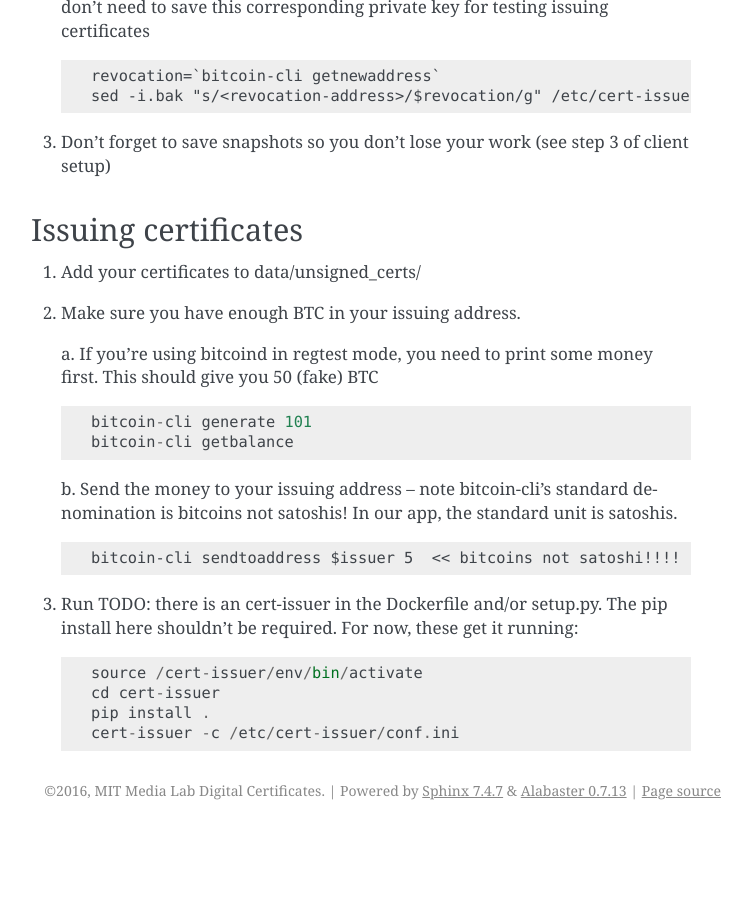
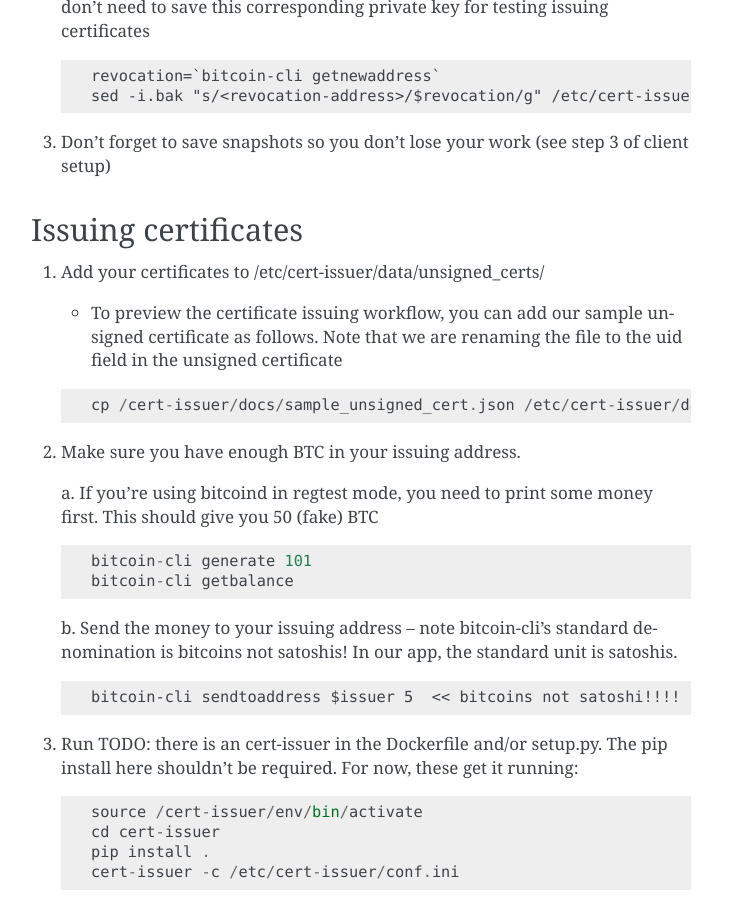
Before and after one commit to blockchain-certificates/cert-issuer, a Sphinx documentation site: the page built from docs/docker.md, in a window 1280 px wide and 900 px high, scrolled down 1252 px. Shown: the whole window, without its empty margins (389-1140 px from the left). Built offline with Sphinx 7.4.7, drawn with Linux system fonts in a browser that asks for light colours; pages that are not in the unit, such as notebooks, are missing from menus; before the commit the page ends 2082 px from its top, so only the background shows below that.

Commit message:
updates to Docker after end-to-end testing following rename. Made paths to data and archive more robust. Updated apidoc skeleton

````diff
--- a/docs/docker.md
+++ b/docs/docker.md
@@ -67,7 +67,14 @@ corresponding private key for testing issuing certificates
 
 ## Issuing certificates
 
-1. Add your certificates to data/unsigned_certs/
+1. Add your certificates to /etc/cert-issuer/data/unsigned_certs/
+
+    - To preview the certificate issuing workflow, you can add our sample unsigned certificate as follows. Note that
+    we are renaming the file to the uid field in the unsigned certificate
+
+    ```
+    cp /cert-issuer/docs/sample_unsigned_cert.json /etc/cert-issuer/data/unsigned_certs/68656c6c6f636f6d7077ffff.json
+    ```
 
 2. Make sure you have enough BTC in your issuing address.
 
--- a/docs/sample_unsigned_cert.json
+++ b/docs/sample_unsigned_cert.json
@@ -9,7 +9,7 @@
     "familyName": "RecipientLastName",
     "hashed": "false",
     "givenName": "RecipientFirstName",
-    "pubkey": "1GCrFRozNVWCqTreV7ZoXudiotknoJeXaz",
+    "pubkey": "n1EduLzKsTL1pM8Roz9vEV16AQnBdg9JCx",
     "identity": "recipient@domain.com"
   },
   "assertion": {
````
Also changed, not shown: README.md (+8 -1 lines), docs/cert_issuer.rst (renamed from docs/issuer.rst, +0 -16 lines), 3 other files.
